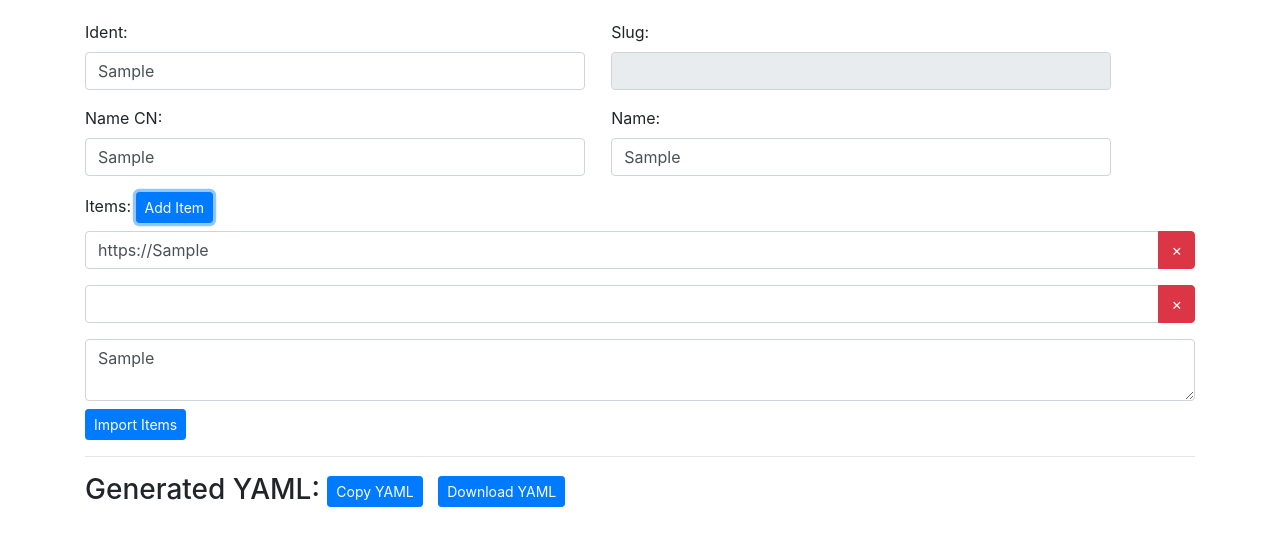
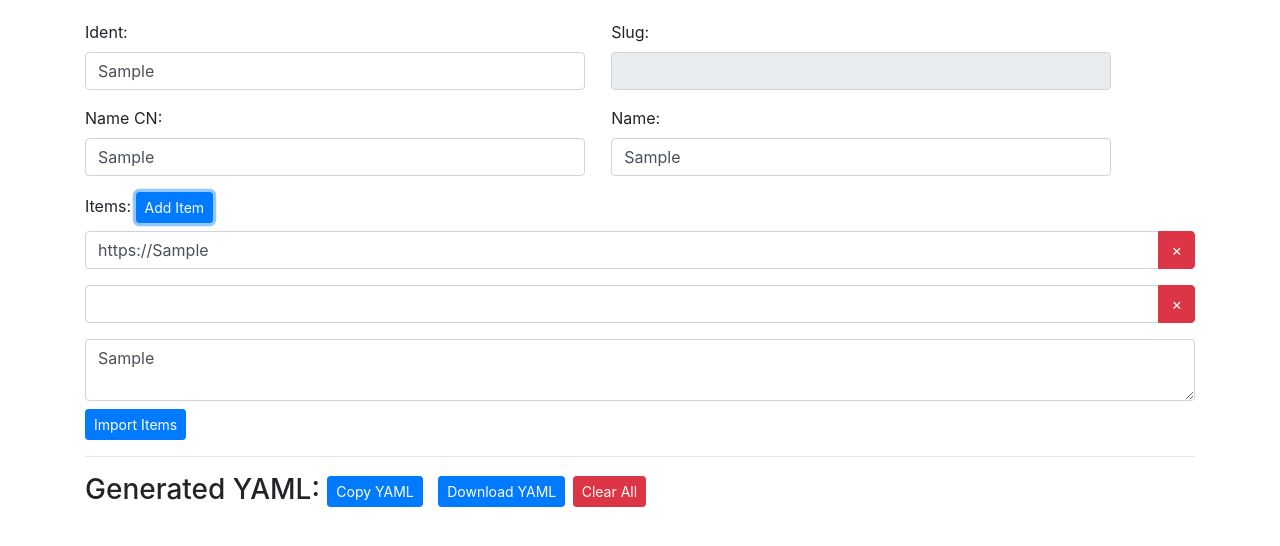
Before and after one commit to normal-coder/yaml-generate, a plain HTML site: page index.html in a window 1280 px wide. Both pictures are taken after typing "Sample", "Sample", "Sample", "Sample", "Sample" into the empty fields and a click on the button "Add Item". Drawn offline with nearby package versions, Linux system fonts and the light colour scheme.

Commit message:
feat: add clear button

```diff
--- a/index.html
+++ b/index.html
@@ -54,6 +54,7 @@
                     :download="`${processedIdent}.yml`" class="btn btn-primary btn-sm ml-2">
                     Download YAML
                 </a>
+                <button class="btn btn-danger btn-sm" @click.prevent="clearAll">Clear All</button>
             </h3>
 
             <pre>{{ yaml }}</pre>
@@ -118,6 +119,15 @@
                     this.items = this.items.concat(newItems);
                     // Clear the importItems field
                     this.importItems = '';
+                },
+                clearAll() {
+                    this.ident = '';
+                    this.name = '';
+                    this.name_cn = '';
+                    this.items = [''];
+                    this.slug = '';
+                    this.importItems = '';
+                    this.yaml = '';
                 }
             },
             watch: {
```
